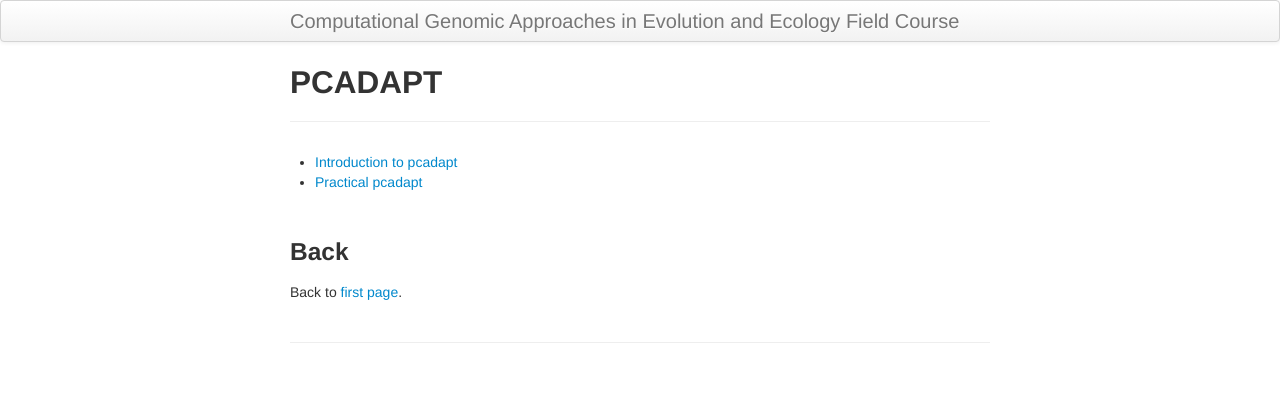
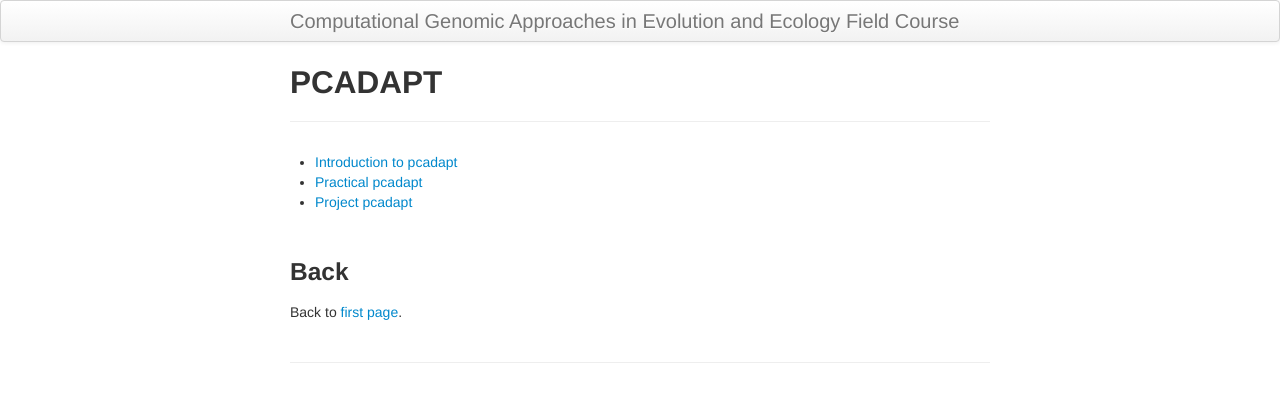
Before and after one commit to ritarasteiro/FieldCourse, a Jekyll site: the page built from pages/PCadapt.md, in a window 1280 px wide. Shown: the top 402 px of the page. Built offline with Jekyll 4.4.1, drawn with Linux system fonts in a browser that asks for light colours.

Commit message:
Update PCadapt.md

```diff
--- a/pages/PCadapt.md
+++ b/pages/PCadapt.md
@@ -4,9 +4,8 @@ title: PCADAPT
 ---
 
 * [Introduction to pcadapt](../data/pcadapt_intro.pdf)
-*
-  [Practical pcadapt](./PCAdapt_practical.md)
-<!-- + * [Project pcadapt](./project.md) + -->
+* [Practical pcadapt](./PCAdapt_practical.md)
+* [Project pcadapt](./project.md)
 <!-- + this is a comment + -->
 
 <br/>
```
